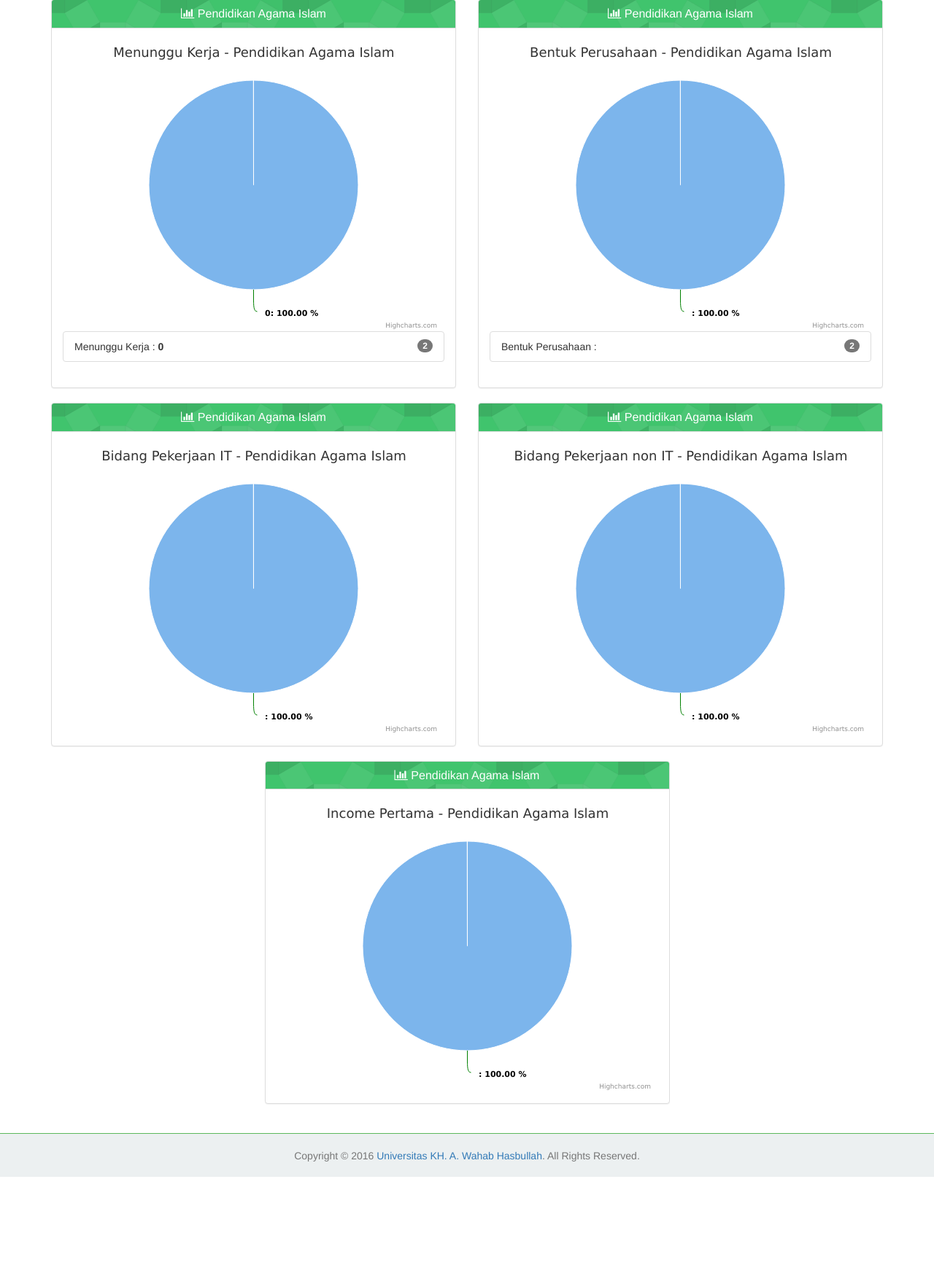
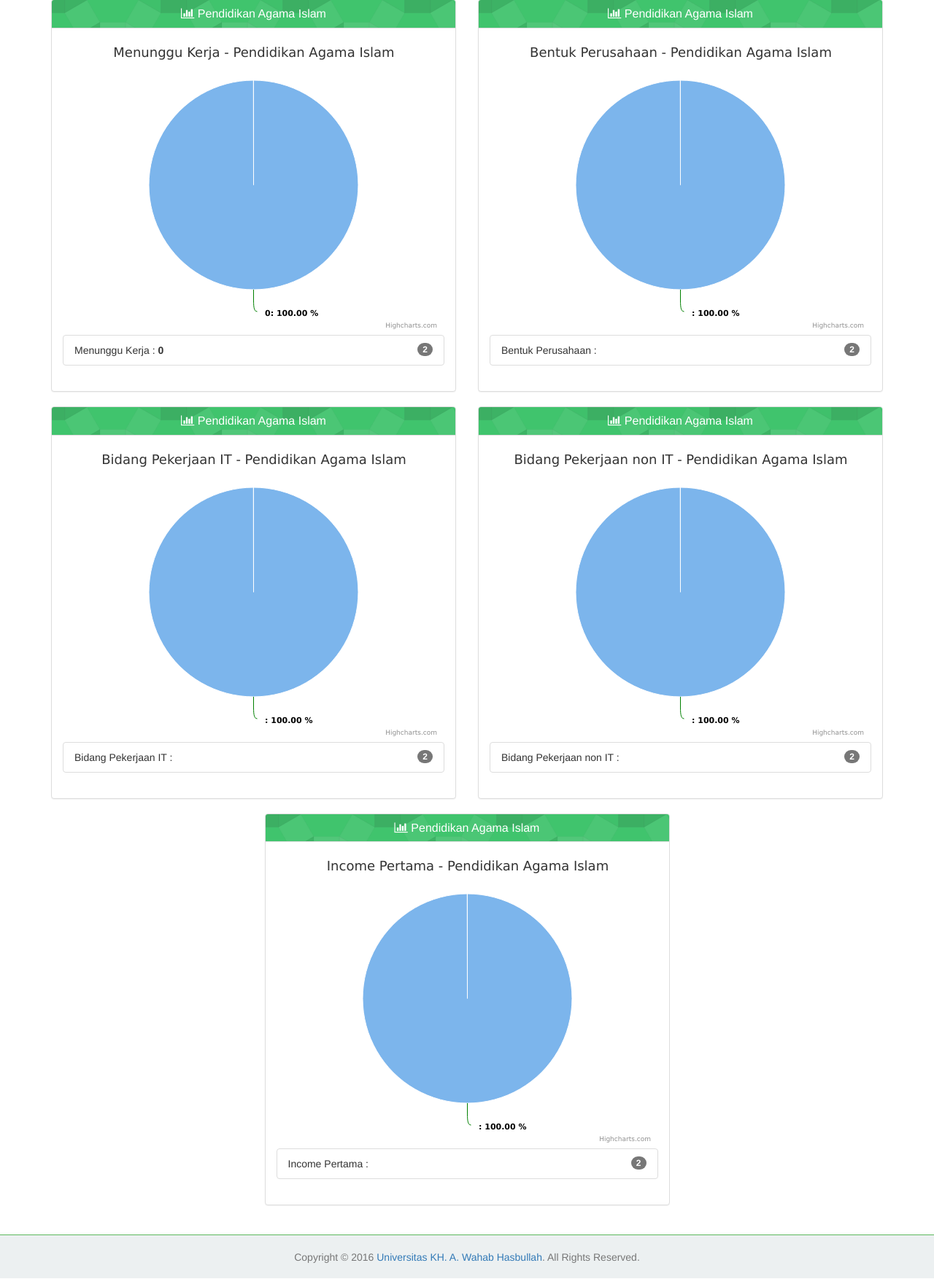
Before and after one commit to maulayyacyber/trace-unwaha, a PHP site: page /responden/pendidikan-agama-islam in a window 1280 px wide. Shown: the part 233-1986 px from the top of the page at 73% size. Before the commit the page ends 1846 px from the top, so only its background shows below. Run offline with PHP 8.4, Linux system fonts and the light colour scheme; data comes from the database, SQL or seed files in the repository.

Commit message:
ane lelah tong :3

```diff
--- a/module/responden/detail.php
+++ b/module/responden/detail.php
@@ -359,7 +359,7 @@
                 $nunggu  = $row['menunggu_kerja'];
                 $jumlah = $row['jumlah'];
 
-                echo '<ul class="list-group">
+                echo '<ul class="list-group" style="padding-top:5px">
                         <li class="list-group-item">
                           <span class="badge">'.$jumlah.'</span>
                           Menunggu Kerja : <b>'.$nunggu.'</b>
@@ -390,7 +390,7 @@
                   $nunggu  = $row['bentuk_perusahaan'];
                   $jumlah = $row['jumlah'];
 
-                  echo '<ul class="list-group">
+                  echo '<ul class="list-group" style="padding-top:5px">
                           <li class="list-group-item">
                             <span class="badge">'.$jumlah.'</span>
                             Bentuk Perusahaan : <b>'.$nunggu.'</b>
@@ -413,6 +413,26 @@
           <div class="panel-body">
             <div id="bidang-pekerjaan-ti">
             </div>
+            <div id="jumlah-total">
+              <?php
+                include "./library/environment.php";
+                include "./library/database.php";
+
+                $query = mysqli_query($connect,"SELECT bidang_pekerjaanIT, count(*)  as jumlah FROM tbl_trace WHERE prodi='$kode_prodi'  group by bidang_pekerjaanIT");
+
+                while ($row = mysqli_fetch_array($query)) {
+                  $nunggu  = $row['bidang_pekerjaanIT'];
+                  $jumlah = $row['jumlah'];
+
+                  echo '<ul class="list-group" style="padding-top:5px">
+                          <li class="list-group-item">
+                            <span class="badge">'.$jumlah.'</span>
+                            Bidang Pekerjaan IT : <b>'.$nunggu.'</b>
+                          </li>
+                        </ul>';
+                }
+              ?>
+            </div>
           </div>
         </div>
       </div>
@@ -423,6 +443,26 @@
           </div>
           <div class="panel-body">
             <div id="bidang-pekerjaan-non-ti">
+            </div>
+            <div id="jumlah-total">
+              <?php
+                include "./library/environment.php";
+                include "./library/database.php";
+
+                $query = mysqli_query($connect,"SELECT bidang_pekerjaannonIT, count(*)  as jumlah FROM tbl_trace WHERE prodi='$kode_prodi'  group by bidang_pekerjaannonIT");
+
+                while ($row = mysqli_fetch_array($query)) {
+                  $nunggu  = $row['bidang_pekerjaannonIT'];
+                  $jumlah = $row['jumlah'];
+
+                  echo '<ul class="list-group" style="padding-top:5px">
+                          <li class="list-group-item">
+                            <span class="badge">'.$jumlah.'</span>
+                            Bidang Pekerjaan non IT : <b>'.$nunggu.'</b>
+                          </li>
+                        </ul>';
+                }
+              ?>
             </div>
           </div>
         </div>
@@ -440,6 +480,26 @@
           <div class="panel-body">
             <div id="income">
             </div>
+            <div id="jumlah-total">
+              <?php
+                include "./library/environment.php";
+                include "./library/database.php";
+
+                $query = mysqli_query($connect,"SELECT income_pertama, count(*)  as jumlah FROM tbl_trace WHERE prodi='$kode_prodi'  group by income_pertama");
+
+                while ($row = mysqli_fetch_array($query)) {
+                  $nunggu  = $row['income_pertama'];
+                  $jumlah = $row['jumlah'];
+
+                  echo '<ul class="list-group" style="padding-top:5px">
+                          <li class="list-group-item">
+                            <span class="badge">'.$jumlah.'</span>
+                            Income Pertama : <b>'.$nunggu.'</b>
+                          </li>
+                        </ul>';
+                }
+              ?>
+            </div>
           </div>
         </div>
       </div>
```
